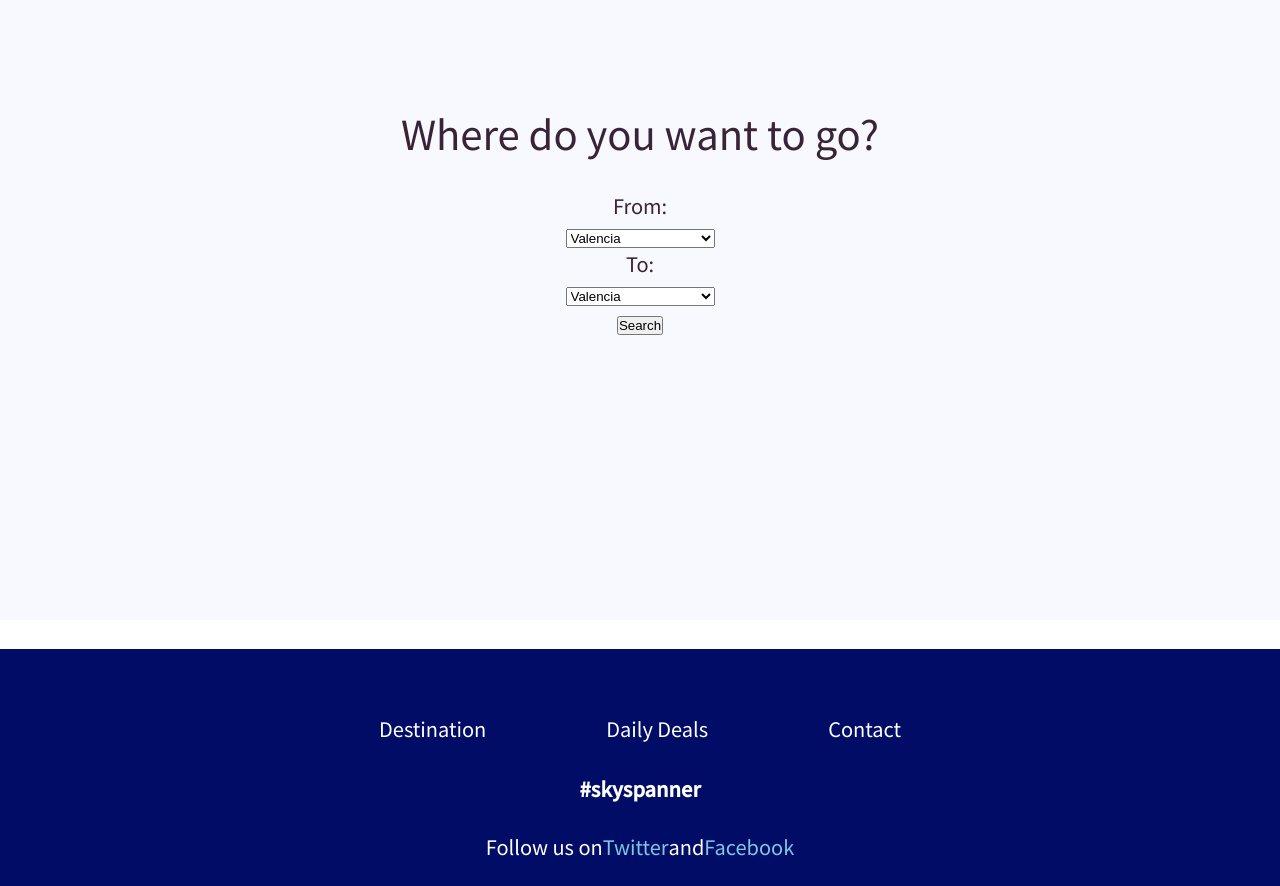
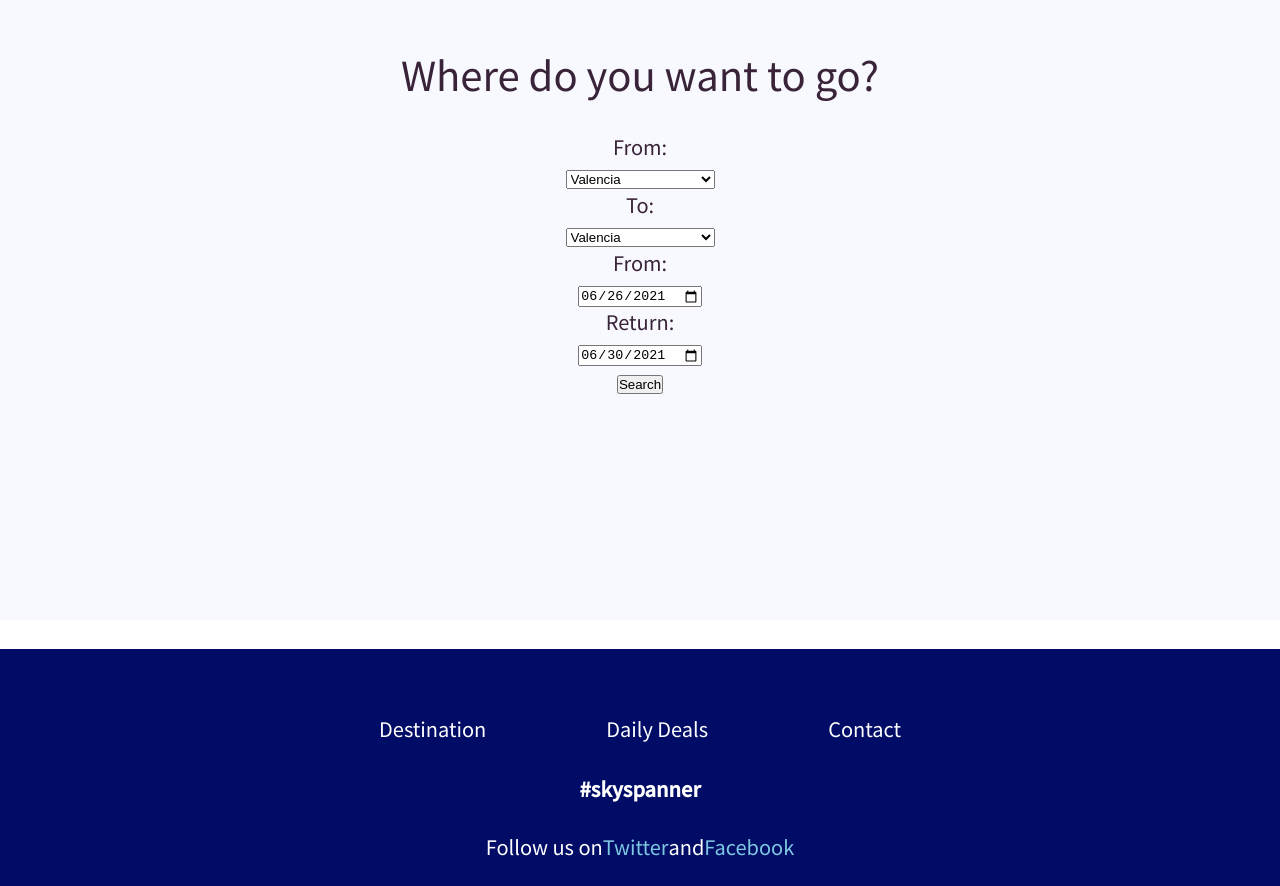
Before and after one commit to Hopsaheysa/Hackathon-4React, a React (Create React App) app: page / in a window 1280 px wide. Shown: the part 820-1706 px from the top of the page. Built offline with nearby package versions, Linux system fonts and the light colour scheme.

Commit message:
matthew's third commit

```diff
--- a/src/App.js
+++ b/src/App.js
@@ -12,8 +12,8 @@ function App() {
   const [flights, setFlights] = useState(null);
   const [destinationFrom, setDestinationFrom] = useState("PRG");
   const [destinationTo, setDestinationTo] = useState("VIE");
-  const [dateDeparture, setDateDeparture] = useState("25/06/2021");
-  const [dateArrival, setDateArrival] = useState("30/06/2021");
+  const [dateDeparture, setDateDepartureFrom] = useState("25/06/2021");
+  const [dateArrival, setDateDepartureTo] = useState("30/06/2021");
   const [searchQuery, setSearchQuery] = useState(null);
   const [searchResult, setSearchResult] = useState("");
 
@@ -40,7 +40,7 @@ function App() {
     <div className="App">
       <Header />
       <Hero />
-      <SearchSection setDestinationFrom={setDestinationFrom} setDestinationTo={setDestinationTo} setDateDeparture={setDateDeparture} setDateArrival={setDateArrival} />
+      <SearchSection setDestinationFrom={setDestinationFrom} setDestinationTo={setDestinationTo} setDateDepartureFrom={setDateDepartureFrom} setDateDepartureTo={setDateDepartureTo} />
       {flights ?  <ResultsSection /> : "No Flights"}
 
       <Footer />
--- a/src/Components/SearchSection.js
+++ b/src/Components/SearchSection.js
@@ -1,10 +1,15 @@
+import { DateTime } from 'luxon';
+
 function SearchSection(props) {
     function handleSubmit(event) {
         event.preventDefault();
         console.log(event.target[0].value);
         console.log(event.target[1].value);
-        console.log(event.target[2].value);
-        console.log(event.target[3].value);
+        // console.log(event);
+        const dateFrom = DateTime.fromISO(event.target[2].value);
+        console.log(dateFrom);
+        // DateTime.fromFormat(event.target[2].value, "" * 1000).toFormat('hh:mm')
+
         // props.setSearchQuery(event.target.value);
     }
 
@@ -13,8 +18,8 @@ function SearchSection(props) {
         <section id="section_one">
             <div>
                 <h2>Where do you want to go?</h2>
+                   <br />
                 <form onSubmit={(event) => handleSubmit(event)}>
-                    <br />
                     <p>From:
                     </p>
                     <select name="destinations" id="destinations">
@@ -36,6 +41,15 @@ function SearchSection(props) {
                         <option value="EMA">East Midlands Airport</option>
                     </select>
                     <br />
+                     From:
+                    <br />
+                    <input type="date" defaultValue="2021-06-26" min="2021-06-25"/>
+                     <br />
+                     Return:
+                     <br />
+                    <input type="date" defaultValue="2021-06-30" />
+
+                    <br />
                     <button className="search__button" type="submit">Search</button>
                 </form>
             </div>
```
